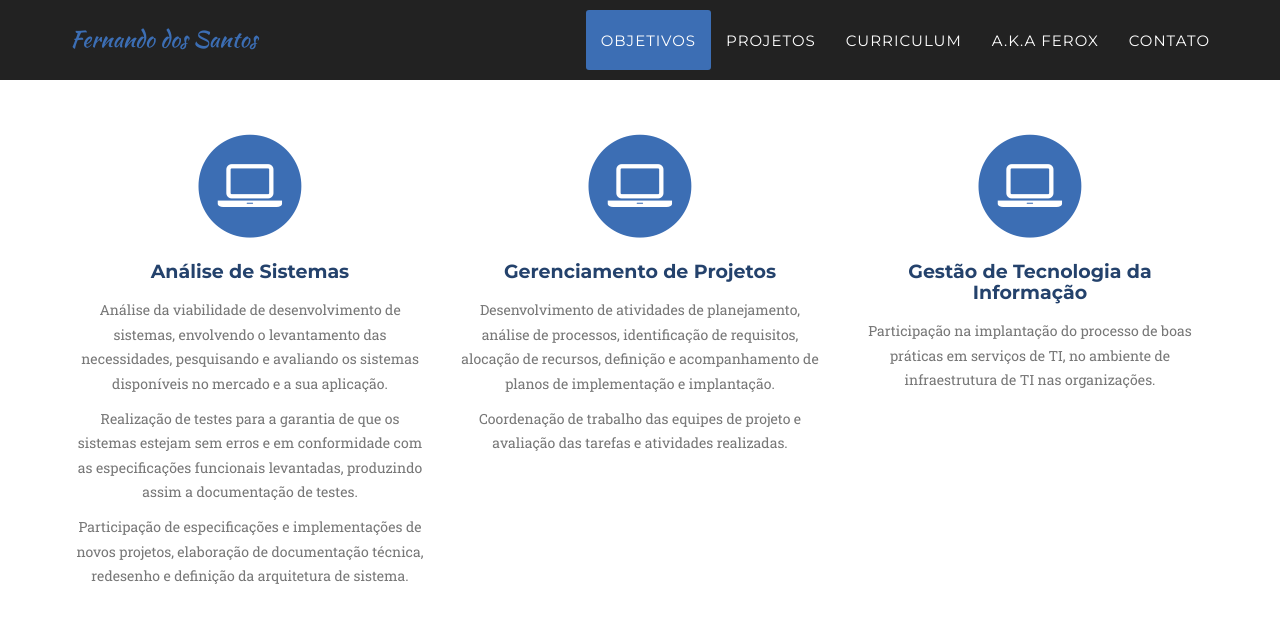
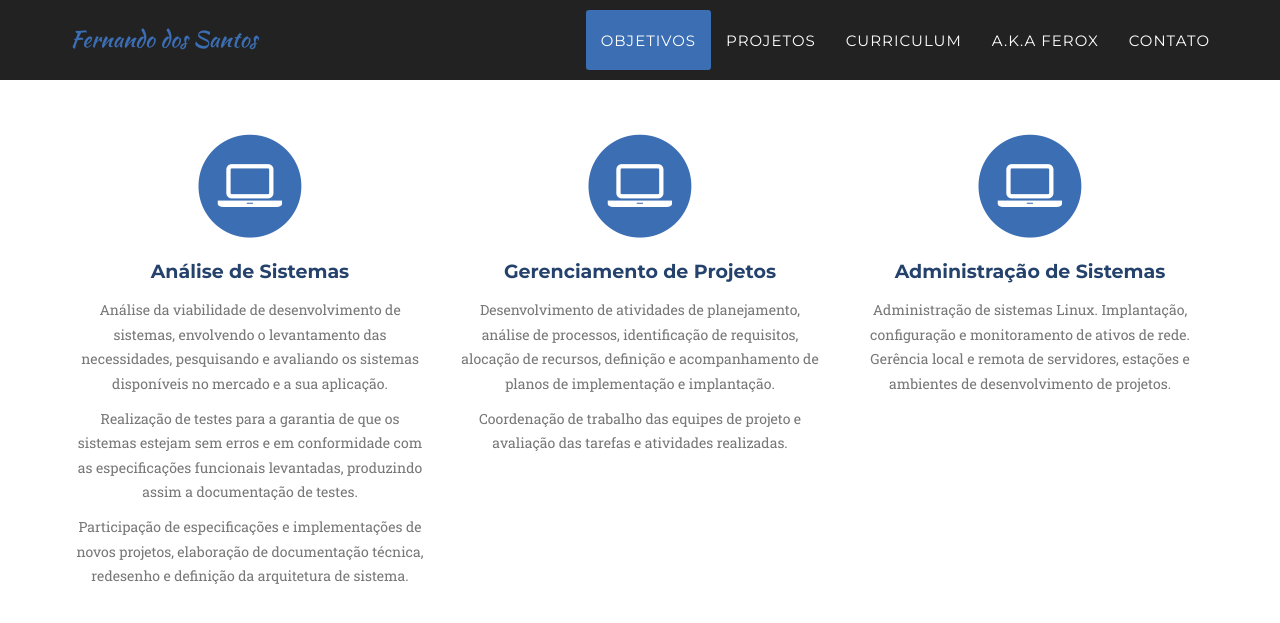
Before and after one commit to ferox/ferox.github.io, a Jekyll site: the page built from index.html, in a window 1280 px wide and 900 px high, scrolled down 948 px. Shown: the top 623 px of the window. Built offline with Jekyll 4.4.1, drawn with Linux system fonts in a browser that asks for light colours; some web fonts are replaced.

Commit message:
Modificando os Objetivos, adicionando Administrção de Sistemas

```diff
--- a/_includes/services.html
+++ b/_includes/services.html
@@ -32,8 +32,8 @@
                         <i class="fa fa-circle fa-stack-2x text-primary"></i>
                         <i class="fa fa-laptop fa-stack-1x fa-inverse"></i>
                     </span>
-                    <h4 class="service-heading">Gestão de Tecnologia da Informação</h4>
-                    <p class="text-muted">Participação na implantação do processo de boas práticas em serviços de TI, no ambiente de infraestrutura de TI nas organizações.</p>
+                    <h4 class="service-heading">Administração de Sistemas</h4>
+                    <p class="text-muted">Administração de sistemas Linux. Implantação, configuração e monitoramento de ativos de rede. Gerência local e remota de servidores, estações e ambientes de desenvolvimento de projetos.</p>
                 </div>
             </div>
         </div>
```
